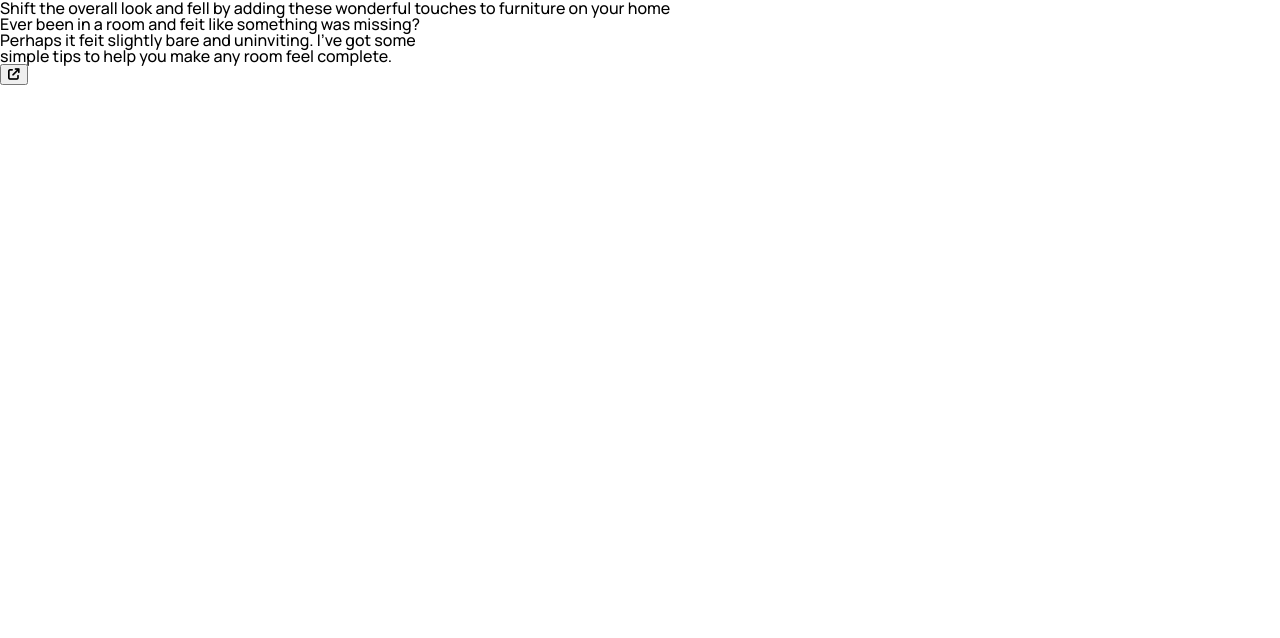
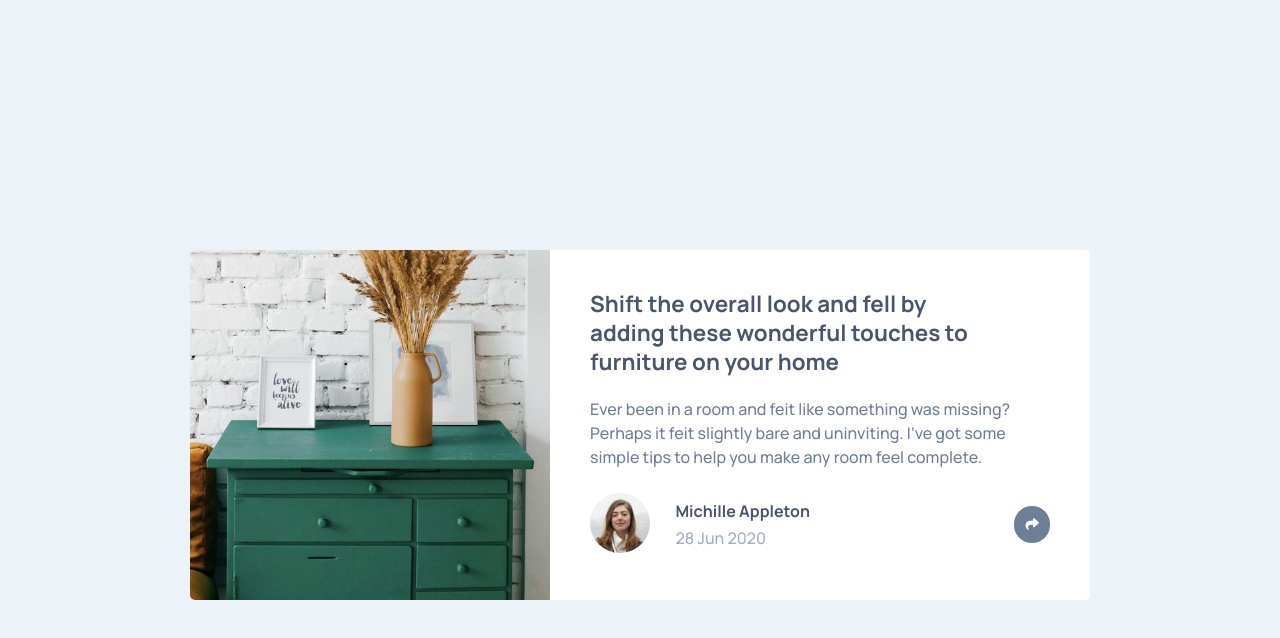
Before and after one commit to BBML-DEV/article-preview, a plain HTML site: page index.html in a window 1280 px wide. Drawn offline with Linux system fonts and the light colour scheme.

Commit message:
Estilo Desktop
Conclusão do CSS do projeto para deskop

```diff
--- a/index.html
+++ b/index.html
@@ -17,35 +17,38 @@
     <body>
         <main class="container">
             <section class="container__banner">
-
+                <!-- <img src="./img/drawers.jpg" alt="Banner Imagem "> -->
             </section>
 
             <section class="container__content">
-                <div class="container__title">
-                    <h1>Shift the overall look and fell by adding these wonderful touches to furniture on your home</h1>
+                <div class="container__content--title">
+                    <h1>Shift the overall look and fell by <br> adding these wonderful touches to <br> furniture on your home</h1>
                 </div>
-                <div class="container__text">
+
+                <div class="container__content--text">
                     <p>Ever been in a room and feit like something was missing? <br> Perhaps it feit slightly bare and uninviting. I've got some <br> simple tips to help you make any room feel complete.</p>
                 </div>
-                <div class="container__perfil">
-                    <div class="container__perfil--info">
+
+                <div class="container__content--perfil">
+                    <div class="info">
                         <div class="img">
-
+                            <img src="./img/avatar-michelle.jpg" alt="Michelle foto de perfil">
                         </div>
                         <div class="name">
-
+                            <h3>Michille Appleton</h3>
+                            <small>28 Jun 2020</small>
                         </div>
                     </div>
 
-                    <div class="container__perfil--btn">
-                        <button type="button" class="btn"><i class="fa-solid fa-arrow-up-right-from-square"></i></button>
+                    <div class="button-midia">
+                        <button type="button" class="btn"><i class="fa-sharp fa-solid fa-share"></i></button>
                     </div>
                 </div>
             </section>
 
             <section class="container__social" style="display: none;">
                 <small>SHARE</small>
-                <a href="#"><i class="fa-brands fa-square-facebook"></i></a>
+                <a href="#">a<i class="fa-brands fa-square-facebook"></i></a>
                 <a href="#"><i class="fa-brands fa-twitter"></i></a>
                 <a href="#"><i class="fa-brands fa-pinterest"></i></a>
             </section>
--- a/sass/1-base/_reset.sass
+++ b/sass/1-base/_reset.sass
@@ -1,3 +1,5 @@
+@use "./_variables"
+
 *, *:before, *:after
     box-sizing: border-box
 
@@ -13,11 +15,13 @@ html, body, div, span, object, iframe, figure, h1, h2, h3, h4, h5, h6, p, blockq
     text-size-adjust: none
     font-family: 'Manrope', sans-serif
 
+
 footer, header, nav, section, main
     display: block
 
 body
     line-height: 1
+    background-color: variables.$cinza-claro2
 
 a
     text-decoration: none
--- a/sass/1-base/_variables.sass
+++ b/sass/1-base/_variables.sass
@@ -1,5 +1,10 @@
 //colors
-    $cinza-escuro: #48556A;
-    $cinza-medio: #6D7F97;
-    $cinza-claro: #9EAFC2;
-    $cinza-claro2: #ECF2F8;
+$cinza-escuro: #48556A
+$cinza-medio: #6D7F97
+$cinza-claro: #9EAFC2
+$cinza-claro2: #ECF2F8
+$branco: #FFF
+
+//dimensions
+$desktop: 900px
+$mobile: 350px
--- /dev/null
+++ b/sass/2-layout/_container.sass
@@ -0,0 +1,66 @@
+@use "../1-base/variables"
+
+
+.container
+    margin: 250px auto
+    height: 350px
+    background-color: variables.$branco
+    width: variables.$desktop
+    display: flex
+    flex-direction: row
+    border-radius: 5px
+
+    &__banner
+        background-image: url(../img/drawers.jpg)
+        background-position: center
+        background-size: cover
+        background-repeat: no-repeat
+        width: 40%
+        height: 100%
+        border-radius: 5px 0px 0px 5px
+
+    &__content
+        width: 60%
+        padding: 2.5rem
+        display: flex
+        flex-direction: column
+
+        &--title
+            font-weight: 700
+            font-size: 1.4rem
+            line-height: 1.8rem
+            color: variables.$cinza-escuro
+            width: 100%
+            padding-bottom: 1.3rem
+
+        &--text
+            color: variables.$cinza-medio
+            line-height: 1.5rem
+            padding-bottom: 1.5rem
+
+        &--perfil
+            display: flex
+            flex-direction: row
+            justify-content: space-between
+            align-items: center
+
+            .info
+                display: flex
+                width: 220px
+                justify-content: space-between
+                align-items: center
+
+                .img
+                    img
+                        width: 60px
+                        height: 60px
+                        border-radius: 60px
+
+                .name
+                    h3
+                        font-weight: bold
+                        color: variables.$cinza-escuro
+                        padding-bottom: .7rem
+
+                    small
+                        color: variables.$cinza-claro
--- a/sass/2-layout/layout.sass
+++ b/sass/2-layout/layout.sass
@@ -0,0 +1 @@
+@use "container"
--- a/sass/3-components/components.sass
+++ b/sass/3-components/components.sass
@@ -0,0 +1,13 @@
+@use "button"
+@use "../1-base/_variables"
+
+
+.btn
+    background-color: variables.$cinza-medio
+    border: none
+    padding: .7rem
+    border-radius: 60px
+    cursor: pointer
+
+    i
+        color: variables.$branco
```
Also changed, not shown: css/main.css, sass/3-components/_button.sass (added), 1 other file.
